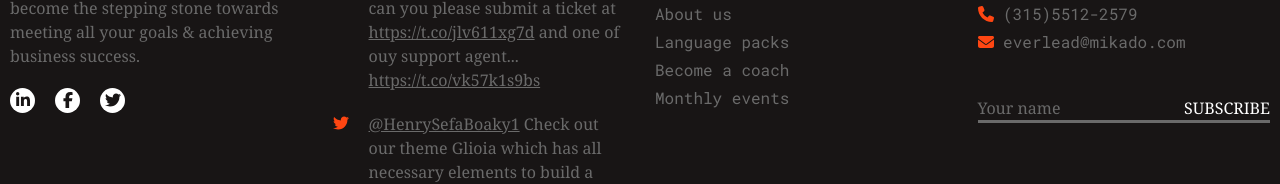
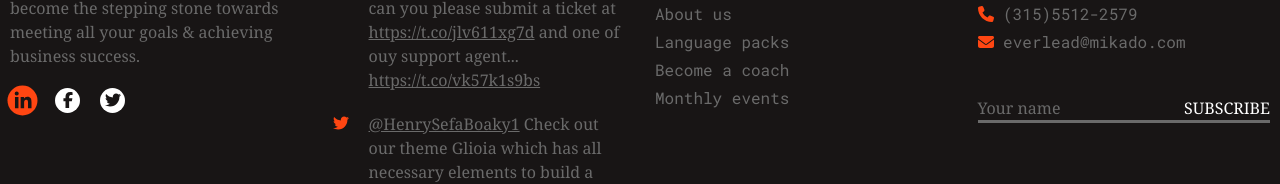
Before and after one commit to AnatoliyZakhryapin/proj-html-vuejs, a Vue app: page / in a window 1280 px wide. In both pictures the pointer is over the link 22 px from the left and 6748 px from the top of the page. Shown: the part 6648-6832 px from the top of the page. Built offline with nearby package versions, Linux system fonts and the light colour scheme.

Commit message:
ADD effect hover to icon off footer

```diff
--- a/src/components/PageFooter.vue
+++ b/src/components/PageFooter.vue
@@ -205,7 +205,6 @@ export default {
 
     }
 
-
     .icon-menu .menu {
         display: flex;
         gap: 20px;
@@ -219,6 +218,7 @@ export default {
             border-radius: 50%;
             background-color: $f-white-1;
             color: $bg-black-6;
+
         }
     }
 </style>
--- a/src/components/style/general.scss
+++ b/src/components/style/general.scss
@@ -200,7 +200,16 @@ body {
     .icon {
         color: $bg-orange;
     }
-
+    .icon-menu .menu .menu-item:hover a {
+        background-color: $bg-orange;
+        scale: 1.2;
+    }
+    .twitter .icon a:hover svg{
+        scale: 1.4;
+    }
+    .contact-me li:hover a.icon svg{
+        scale: 1.4;
+    }
 }
 
 
```
